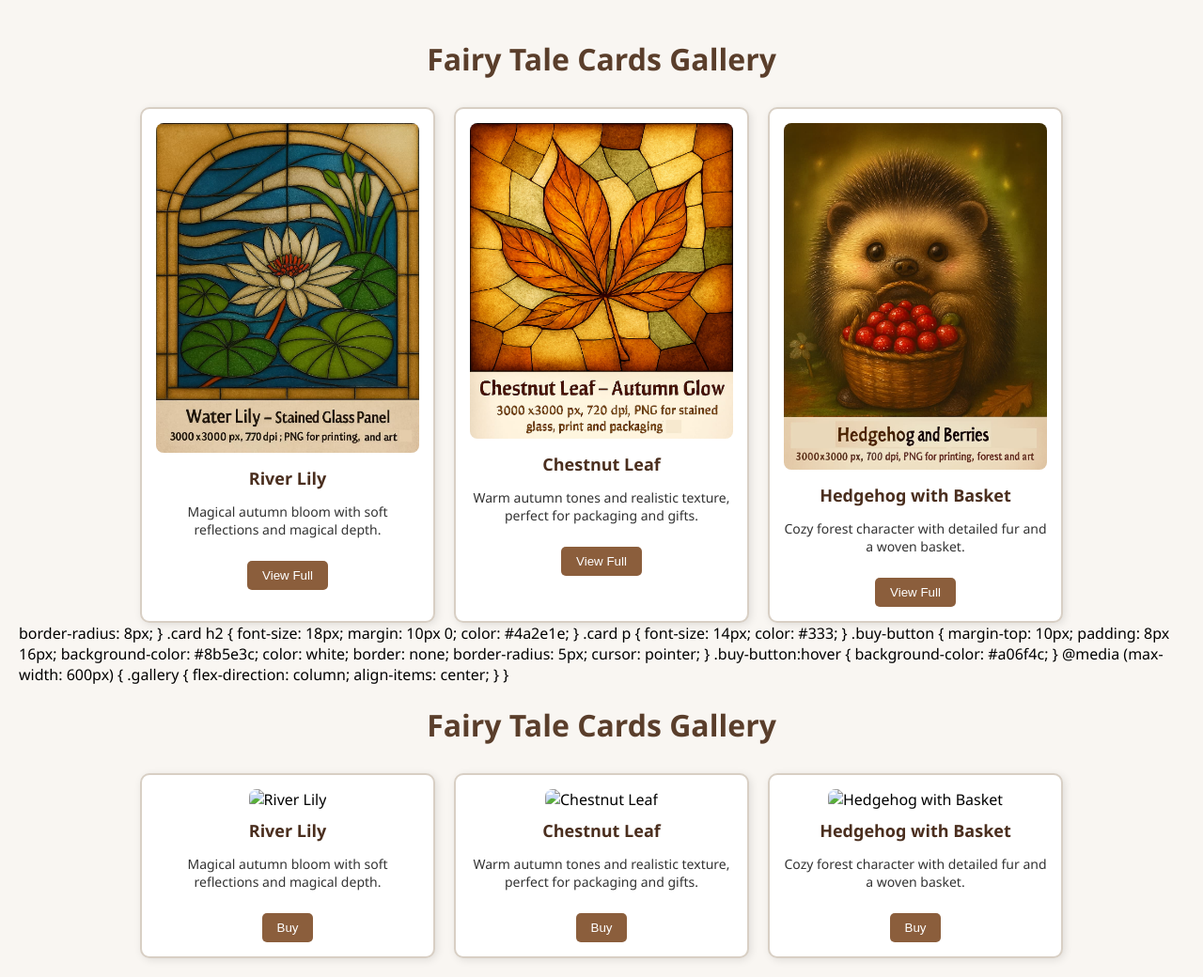
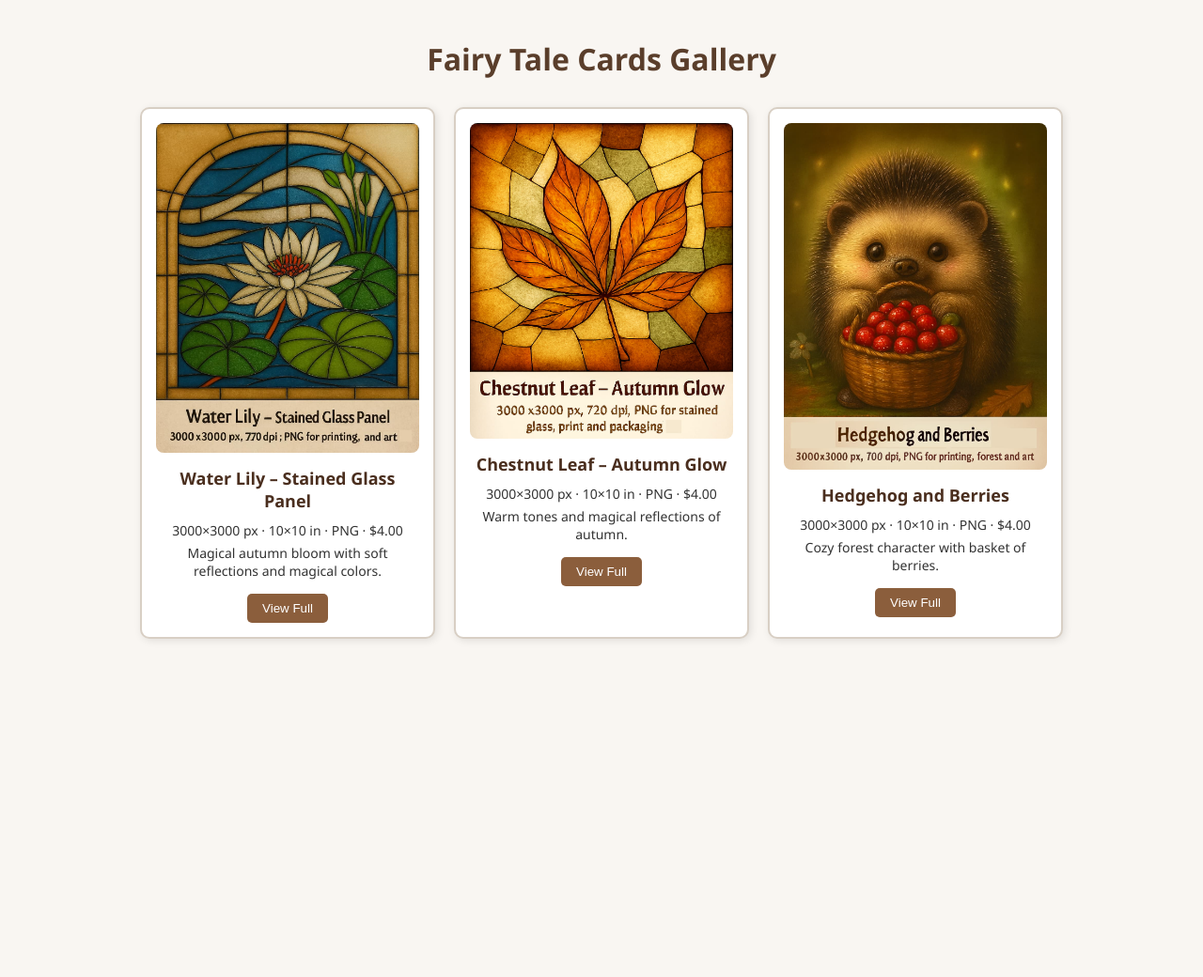
Before and after one commit to 2396113-star/fairy-tale-cards, a plain HTML site: page index.html in a window 1280 px wide. Shown: the whole page at 94% size. After the commit the page ends 800 px from the top, so only its background shows below. Drawn offline with Linux system fonts and the light colour scheme.

Commit message:
Update index.html

```diff
--- a/index.html
+++ b/index.html
@@ -54,6 +54,13 @@
     .card p {
       font-size: 14px;
       color: #333;
+      margin: 5px 0;
+    }
+
+    .details {
+      font-size: 13px;
+      color: #6b4c3b;
+      margin-bottom: 8px;
     }
 
     .buy-button {
@@ -84,90 +91,28 @@
 
     <div class="card">
       <img src="images/river-lily-thumb.jpg" alt="River Lily" loading="lazy">
-      <h2>River Lily</h2>
-      <p>Magical autumn bloom with soft reflections and magical depth.</p>
+      <h2>Water Lily – Stained Glass Panel</h2>
+      <p class="details">3000×3000 px · 10×10 in · PNG · $4.00</p>
+      <p>Magical autumn bloom with soft reflections and magical colors.</p>
       <button class="buy-button" onclick="window.location.href='images/river-lily.png'">View Full</button>
     </div>
 
     <div class="card">
       <img src="images/chestnut-leaf-thumb.jpg" alt="Chestnut Leaf" loading="lazy">
-      <h2>Chestnut Leaf</h2>
-      <p>Warm autumn tones and realistic texture, perfect for packaging and gifts.</p>
+      <h2>Chestnut Leaf – Autumn Glow</h2>
+      <p class="details">3000×3000 px · 10×10 in · PNG · $4.00</p>
+      <p>Warm tones and magical reflections of autumn.</p>
       <button class="buy-button" onclick="window.location.href='images/chestnut-leaf.png'">View Full</button>
     </div>
 
     <div class="card">
-      <img src="images/hedgehog-basket-thumb.jpg" alt="Hedgehog with Basket" loading="lazy">
-      <h2>Hedgehog with Basket</h2>
-      <p>Cozy forest character with detailed fur and a woven basket.</p>
+      <img src="images/hedgehog-basket-thumb.jpg" alt="Hedgehog and Berries" loading="lazy">
+      <h2>Hedgehog and Berries</h2>
+      <p class="details">3000×3000 px · 10×10 in · PNG · $4.00</p>
+      <p>Cozy forest character with basket of berries.</p>
       <button class="buy-button" onclick="window.location.href='images/hedgehog-basket.png'">View Full</button>
     </div>
 
   </div>
 </body>
 </html>
-
-      border-radius: 8px;
-    }
-
-    .card h2 {
-      font-size: 18px;
-      margin: 10px 0;
-      color: #4a2e1e;
-    }
-
-    .card p {
-      font-size: 14px;
-      color: #333;
-    }
-
-    .buy-button {
-      margin-top: 10px;
-      padding: 8px 16px;
-      background-color: #8b5e3c;
-      color: white;
-      border: none;
-      border-radius: 5px;
-      cursor: pointer;
-    }
-
-    .buy-button:hover {
-      background-color: #a06f4c;
-    }
-
-    @media (max-width: 600px) {
-      .gallery {
-        flex-direction: column;
-        align-items: center;
-      }
-    }
-  </style>
-</head>
-<body>
-  <h1>Fairy Tale Cards Gallery</h1>
-  <div class="gallery">
-
-    <div class="card">
-      <img src="images/river-lily.png" alt="River Lily">
-      <h2>River Lily</h2>
-      <p>Magical autumn bloom with soft reflections and magical depth.</p>
-      <button class="buy-button" onclick="window.location.href='https://example.com/buy-lily'">Buy</button>
-    </div>
-
-    <div class="card">
-      <img src="images/chestnut-leaf.png" alt="Chestnut Leaf">
-      <h2>Chestnut Leaf</h2>
-      <p>Warm autumn tones and realistic texture, perfect for packaging and gifts.</p>
-      <button class="buy-button" onclick="window.location.href='https://example.com/buy-chestnut'">Buy</button>
-    </div>
-
-    <div class="card">
-      <img src="images/hedgehog-basket.png" alt="Hedgehog with Basket">
-      <h2>Hedgehog with Basket</h2>
-      <p>Cozy forest character with detailed fur and a woven basket.</p>
-      <button class="buy-button" onclick="window.location.href='https://example.com/buy-hedgehog'">Buy</button>
-    </div>
-
-  </div>
-</body>
-</html>
```
